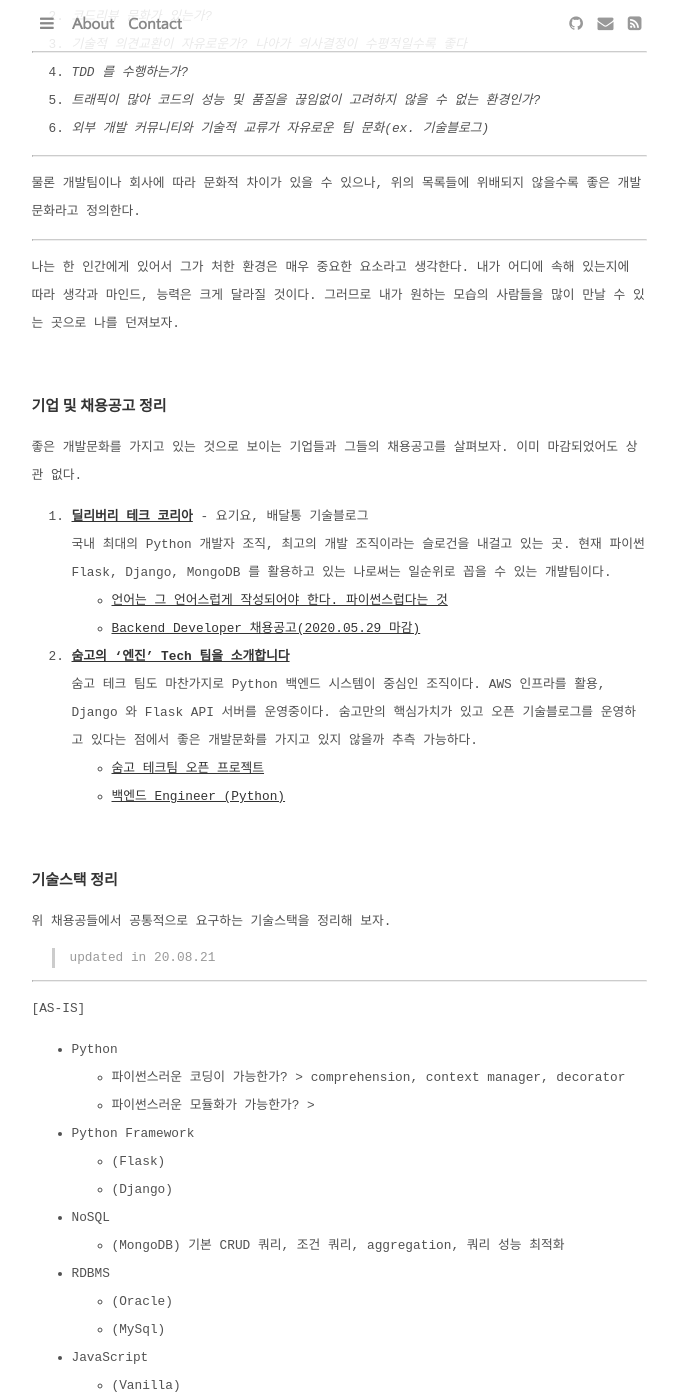
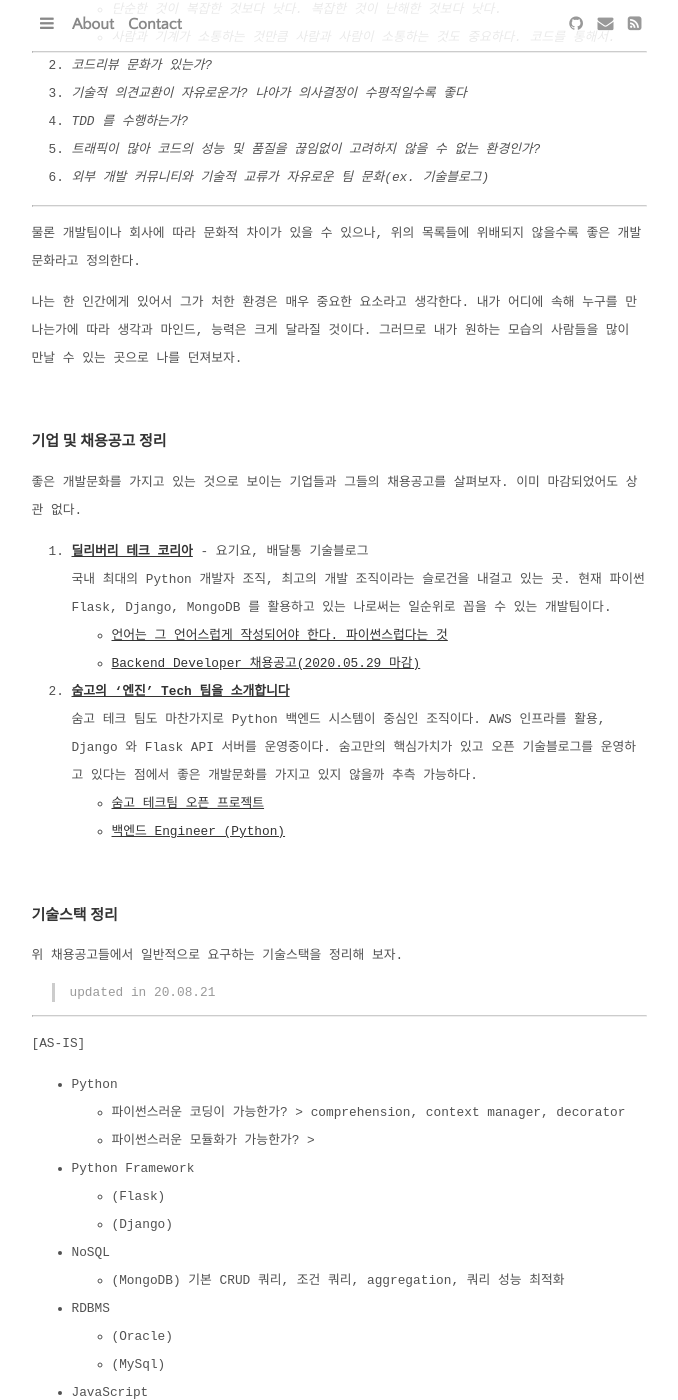
Before and after one commit to daesungRa/namu, a Jekyll site: the page built from _posts/etc/2020-08-21-my-plan.markdown, in a window 1280 px wide and 1400 px high, scrolled down 1923 px. Shown: the whole window, without its empty margins (301-979 px from the left). Built offline with Jekyll 4.4.1, drawn with Linux system fonts in a browser that asks for light colours; some web fonts are replaced; some of the changed lines change nothing that is shown.

Commit message:
post: Modify my-plan

```diff
--- a/_posts/etc/2020-08-21-my-plan.markdown
+++ b/_posts/etc/2020-08-21-my-plan.markdown
@@ -1,6 +1,5 @@
 ---
 title:  "더 나은 개발문화를 찾아서"
-date:   2020-08-21 19:51:36 +0900
 created: 2020-08-21 19:51:36 +0900
 updated: 2020-08-22 18:58:26 +0900
 author: namu
@@ -25,11 +24,12 @@
 
 [참조]
 
-좋은 개발문화
-1. [brainbackdoor, "좋은 개발문화란 무엇일까?"](https://brainbackdoor.tistory.com/116)
-
-기술스택
-1. []()
+1. 좋은 개발문화
+    - [brainbackdoor, "좋은 개발문화란 무엇일까?"](https://brainbackdoor.tistory.com/116)
+    - []()
+2. 기술스택
+    - []()
+    - []()
 
 ---
 
@@ -60,6 +60,8 @@
 자칫 뜬구름처럼 생각될 수 있는 이 개념을 구체적으로 정의하지 않으면 공부와 이직의 방향성을 잡을 수 없을 것이다.
 그래서 다음과 같이 나열하고 꾸준히 최신화하려고 한다.
 
+> updated in 20.08.21
+
 ---
 
 1. _모든 구성원이 공유하는 핵심가치가 있는 그룹_
@@ -75,10 +77,8 @@
 
 물론 개발팀이나 회사에 따라 문화적 차이가 있을 수 있으나, 위의 목록들에 위배되지 않을수록 좋은 개발문화라고 정의한다.
 
----
-
 나는 한 인간에게 있어서 그가 처한 환경은 매우 중요한 요소라고 생각한다.
-내가 어디에 속해 있는지에 따라 생각과 마인드, 능력은 크게 달라질 것이다.
+내가 어디에 속해 누구를 만나는가에 따라 생각과 마인드, 능력은 크게 달라질 것이다.
 그러므로 내가 원하는 모습의 사람들을 많이 만날 수 있는 곳으로 나를 던져보자.
 
 <br>
@@ -100,7 +100,7 @@
 <br>
 ### 기술스택 정리
 
-위 채용공들에서 공통적으로 요구하는 기술스택을 정리해 보자.
+위 채용공고들에서 일반적으로 요구하는 기술스택을 정리해 보자.
 
 > updated in 20.08.21
 
```
